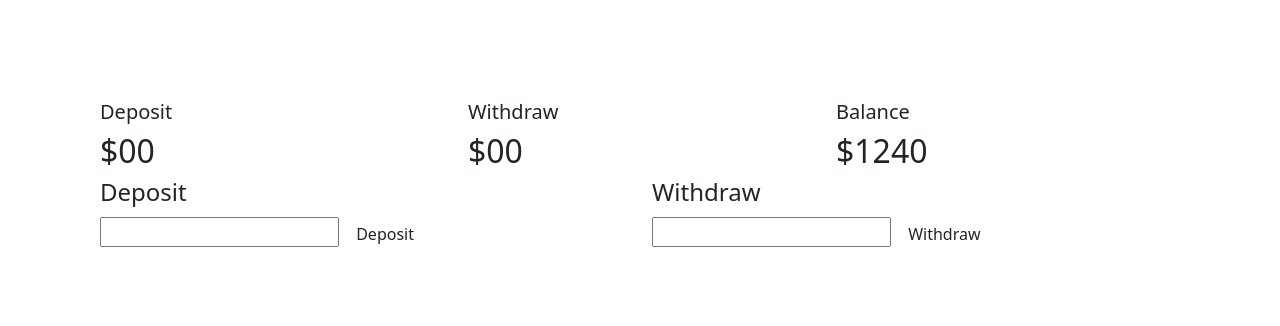
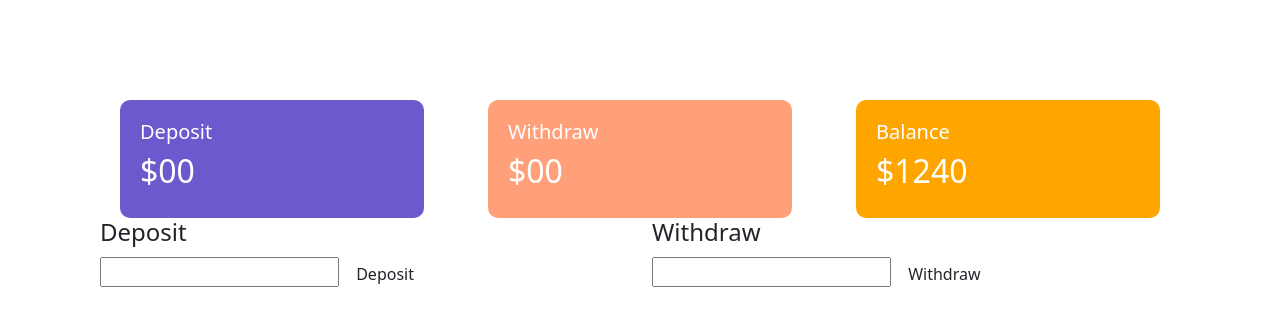
Before and after one commit to tasmiarahmantanjin/pioneer-bank, a plain HTML site: page index.html in a window 1280 px wide. Both pictures are taken after a click on the button "Enter". Drawn offline with nearby package versions, Linux system fonts and the light colour scheme.

Commit message:
login page

```diff
--- a/style.css
+++ b/style.css
@@ -8,3 +8,26 @@ body{
 	border-radius: 10px;
 	box-shadow: 5px 5px 10px gray;
 }
+
+#transaction-area{
+	display: none;
+}
+
+.deposit{
+	background-color: slateblue;
+}
+
+.withdraw{
+	background-color: lightsalmon;
+}
+
+.balance{
+	background-color: orange;
+}
+
+.status{
+	margin: 0px 20px;
+	color: white;
+	border-radius: 10px;
+	padding: 20px;
+}
```
